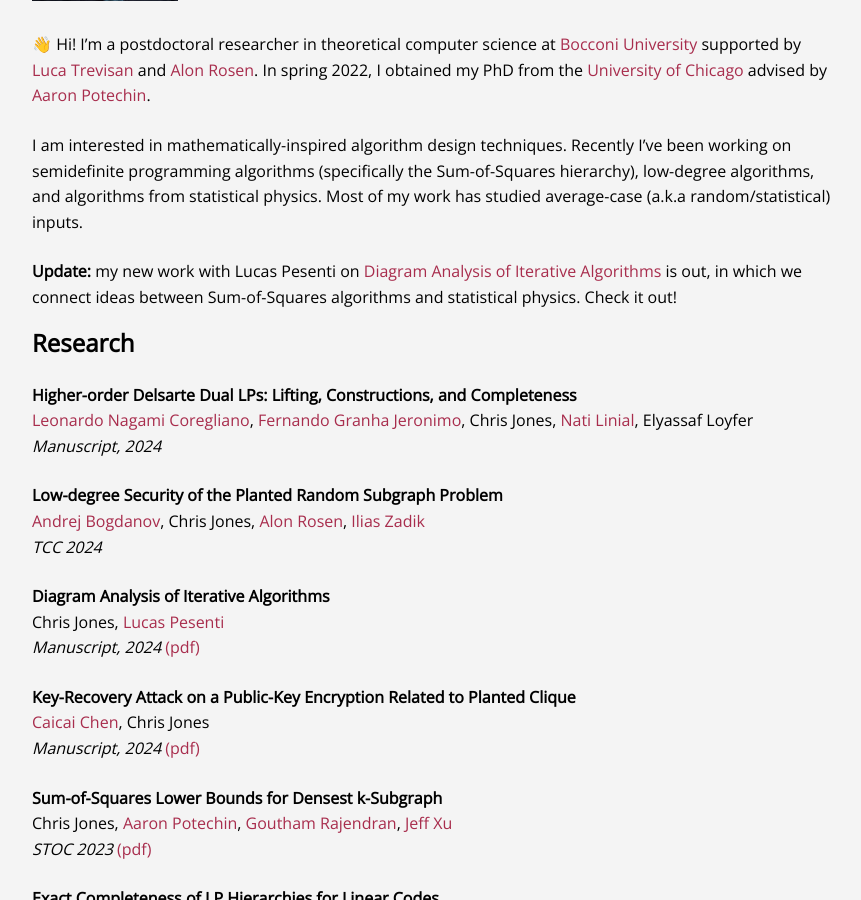
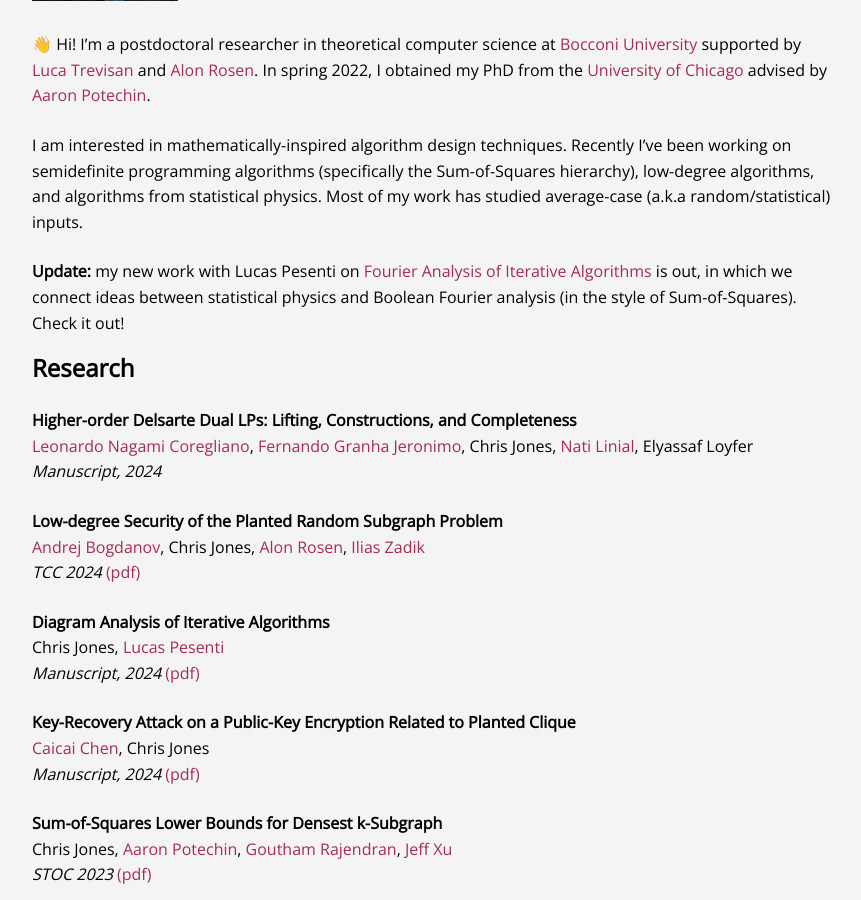
Before and after one commit to christophsjones/personal-website, a Jekyll site: the page built from index.md, in a window 1280 px wide and 900 px high, scrolled down 282 px. Shown: the whole window, without its empty margins (208-1069 px from the left). Built offline with Jekyll 4.4.1, drawn with Linux system fonts in a browser that asks for light colours.

Commit message:
Update links

```diff
--- a/index.md
+++ b/index.md
@@ -26,10 +26,9 @@
 low-degree algorithms, and algorithms from statistical physics.
 Most of my work has studied average-case (a.k.a random/statistical) inputs.
 
-**Update:** my new work with Lucas Pesenti on [Diagram Analysis of Iterative Algorithms](/assets/papers/diagram-analysis.pdf) is out, in which we connect ideas between Sum-of-Squares algorithms and statistical physics. Check it out!
+**Update:** my new work with Lucas Pesenti on [Fourier Analysis of Iterative Algorithms](/assets/papers/fourier-analysis-iterative.pdf) is out, in which we connect ideas between statistical physics and Boolean Fourier analysis (in the style of Sum-of-Squares). Check it out!
 
 ## Research
-
 
 **Higher-order Delsarte Dual LPs: Lifting, Constructions, and Completeness**
 [Leonardo Nagami Coregliano], [Fernando Granha Jeronimo], Chris Jones, [Nati Linial], Elyassaf Loyfer
@@ -37,11 +36,11 @@
 
 **Low-degree Security of the Planted Random Subgraph Problem**
 [Andrej Bogdanov], Chris Jones, [Alon Rosen], [Ilias Zadik]
-*TCC 2024*
+*TCC 2024* [(pdf)](/assets/papers/planted-random-subgraph.pdf)
 
 **Diagram Analysis of Iterative Algorithms**
 Chris Jones, [Lucas Pesenti]
-*Manuscript, 2024* [(pdf)](/assets/papers/diagram-analysis.pdf)
+*Manuscript, 2024* [(pdf)](/assets/papers/fourier-analysis-iterative.pdf)
 
 **Key-Recovery Attack on a Public-Key Encryption Related to Planted Clique**
 [Caicai Chen], Chris Jones
```
Also changed, not shown: 3 other files.
